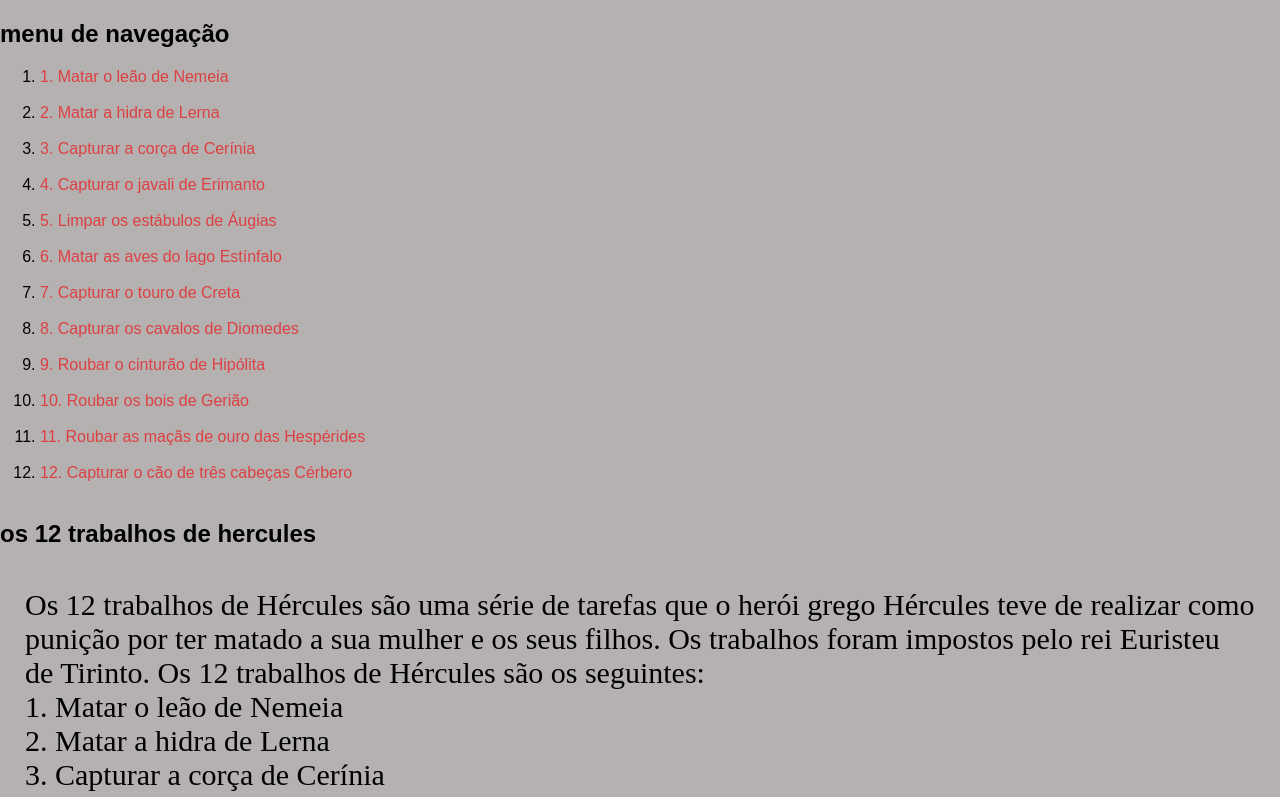
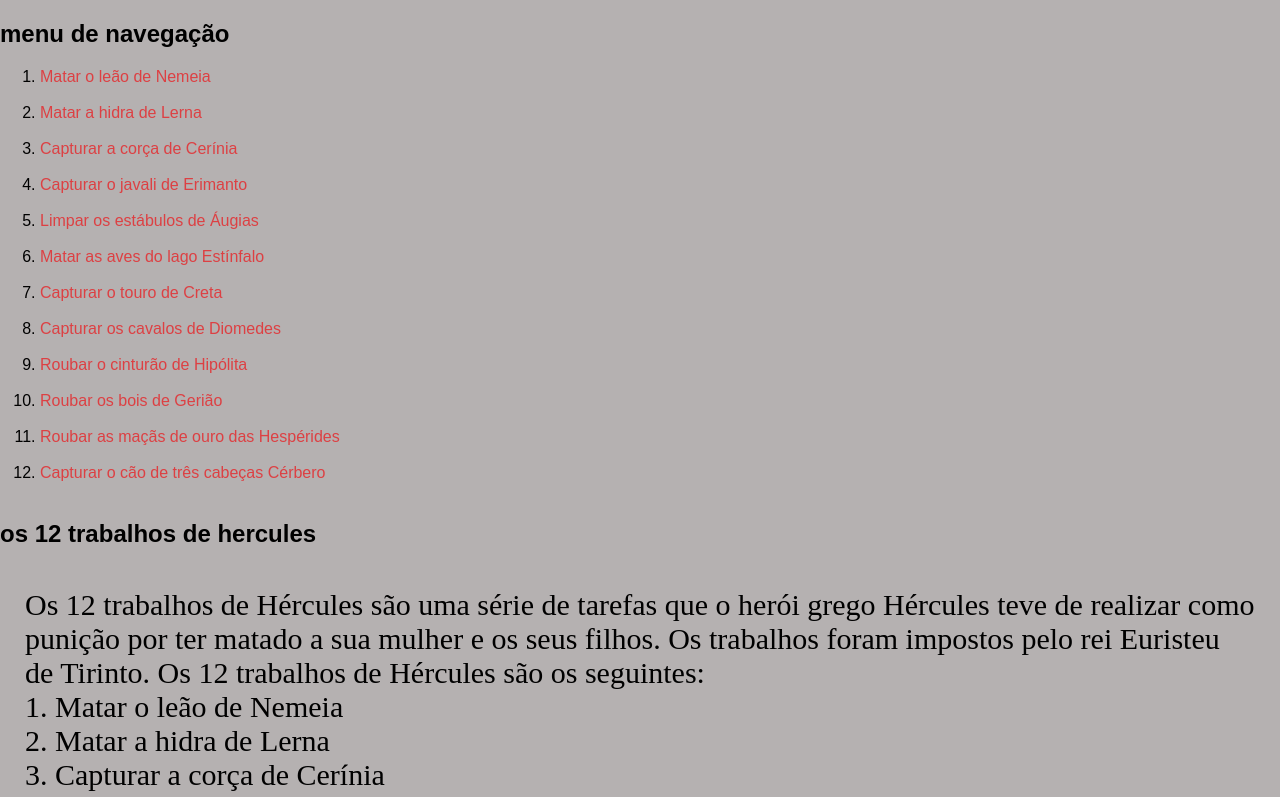
Before and after one commit to kaio177/12-trabalhos-de-hercules, a plain HTML site: page index.html in a window 1280 px wide. Shown: the top 797 px of the page. Drawn offline with Linux system fonts and the light colour scheme.

Commit message:
Add files via upload

```diff
--- a/index.html
+++ b/index.html
@@ -9,30 +9,30 @@
   <body>
     <h2 id="menu">menu de navegação</h2>
     <ol>
-      <li><a href="#leao_nemeia">1. Matar o leão de Nemeia</a></li>
+      <li><a href="#leao_nemeia"> Matar o leão de Nemeia</a></li>
       <br />
-      <li><a href="#lerna">2. Matar a hidra de Lerna</a></li>
+      <li><a href="#lerna"> Matar a hidra de Lerna</a></li>
       <br />
-      <li><a href="#corca">3. Capturar a corça de Cerínia</a></li>
+      <li><a href="#corca"> Capturar a corça de Cerínia</a></li>
       <br />
-      <li><a href="#javali">4. Capturar o javali de Erimanto</a></li>
+      <li><a href="#javali"> Capturar o javali de Erimanto</a></li>
       <br />
-      <li><a href="#augias">5. Limpar os estábulos de Áugias</a></li>
+      <li><a href="#augias"> Limpar os estábulos de Áugias</a></li>
       <br />
-      <li><a href="#estinfalo">6. Matar as aves do lago Estínfalo</a></li>
+      <li><a href="#estinfalo"> Matar as aves do lago Estínfalo</a></li>
       <br />
-      <li><a href="#touro">7. Capturar o touro de Creta</a></li>
+      <li><a href="#touro"> Capturar o touro de Creta</a></li>
       <br />
-      <li><a href="#diomedes">8. Capturar os cavalos de Diomedes</a></li>
+      <li><a href="#diomedes"> Capturar os cavalos de Diomedes</a></li>
       <br />
-      <li><a href="#hipolita">9. Roubar o cinturão de Hipólita</a></li>
+      <li><a href="#hipolita"> Roubar o cinturão de Hipólita</a></li>
       <br />
-      <li><a href="#geriao">10. Roubar os bois de Gerião</a></li>
+      <li><a href="#geriao"> Roubar os bois de Gerião</a></li>
       <br />
-      <li><a href="#maca">11. Roubar as maçãs de ouro das Hespérides</a></li>
+      <li><a href="#maca"> Roubar as maçãs de ouro das Hespérides</a></li>
       <br />
       <li>
-        <a href="#cerbero">12. Capturar o cão de três cabeças Cérbero</a>
+        <a href="#cerbero"> Capturar o cão de três cabeças Cérbero</a>
       </li>
       <br />
     </ol>
@@ -93,6 +93,7 @@
       javali de Erimanto aterrorizava a região de Erimanto. Hércules conseguiu
       capturar o javali de Erimanto depois de o perseguir durante um dia. <br />
     </p>
+    <img src="imagens/4.javali.jpg" alt="" />
     <a href="#menu">voltar ao menu de navegação</a>
 
     <h2 id="augias">5. Limpar os estábulos de Áugias</h2>
@@ -103,6 +104,7 @@
       conseguiu limpar os estábulos de Áugias desviando o curso de dois rios
       para os estábulos. <br />
     </p>
+    <img src="imagens/5.augias.jpg" alt="augias" />
     <a href="#menu">voltar ao menu de navegação</a>
 
     <h2 id="estinfalo">6. Matar as av es do lago Estínfalo</h2>
@@ -112,6 +114,7 @@
       Hércules conseguiu matar as aves do lago Estínfalo com a ajuda do seu arco
       e flechas. <br />
     </p>
+    <img src="imagens/6.estinfalo.jpg" alt="estinfalo" />
     <a href="#menu">voltar ao menu de navegação</a>
 
     <h2 id="touro">7. Capturar o touro de Creta</h2>
@@ -120,6 +123,7 @@
       de Creta aterrorizava a região de Creta. Hércules conseguiu capturar o
       touro de Creta depois de o perseguir durante um dia. <br />
     </p>
+    <img src="imagens/7.creta.jpg" alt="touro" />
     <a href="#menu">voltar ao menu de navegação</a>
 
     <h2 id="diomedes">8. Capturar os cavalos de Diomedes</h2>
@@ -129,6 +133,7 @@
       Hércules conseguiu capturar os cavalos de Diomedes depois de matar
       Diomedes e alimentar os cavalos com a carne de Diomedes. <br />
     </p>
+    <img src="imagens/8.diomedes.jpg" alt="diomedes" />
     <a href="#menu">voltar ao menu de navegação</a>
 
     <h2 id="hipolita">9. Roubar o cinturão de Hipólita</h2>
@@ -137,6 +142,7 @@
       amazonas, Hipólita. Hércules conseguiu roubar o cinturão de Hipólita
       depois de matar Hipólita e roubar o cinturão. <br />
     </p>
+    <img src="imagens/9.hipolita.jpg" alt="hipolita" />
     <a href="#menu">voltar ao menu de navegação</a>
 
     <h2 id="geriao">10. Roubar os bois de Gerião</h2>
@@ -145,6 +151,7 @@
       três cabeças que vivia na ilha de Eritéia. Hércules conseguiu roubar os
       bois de Gerião depois de matar Gerião e roubar os bois. <br />
     </p>
+    <img src="imagens/10.geriao.jpg" alt="geriao" />
     <a href="#menu">voltar ao menu de navegação</a>
 
     <h2 id="maca">11. Roubar as maçãs de ouro das Hespérides</h2>
@@ -154,6 +161,7 @@
       dragão de cem cabeças chamado Ladão. Hércules conseguiu roubar as maçãs de
       ouro das Hespérides depois de matar Ladão e roubar as maçãs. <br />
     </p>
+    <img src="imagens/11.hesperides.jpg" alt="maca" />
     <a href="#menu">voltar ao menu de navegação</a>
 
     <h2 id="cerbero">12. Capturar o cão de três cabeças Cérbero</h2>
@@ -165,6 +173,7 @@
       Tirinto, que ficou tão assustado com o cão que mandou Hércules devolvê-lo
       ao Hades. <br />
     </p>
-    <a href="#menu" style="display: block; margin-top: 20px;">Voltar ao topo</a>
+    <img src="imagens/12.cerbero.jpg" alt="cerbero" />
+    <a href="#menu" style="display: block; margin-top: 20px">Voltar ao topo</a>
   </body>
 </html>
```
Also changed, not shown: imagens/10.geriao.jpg (added), imagens/11.hesperides.jpg (added), imagens/12.cerbero.jpg (added), imagens/4.javali.jpg (added), imagens/5.augias.jpg (added), imagens/6.estinfalo.jpg (added), imagens/7.creta.jpg (added), imagens/8.diomedes.jpg (added), imagens/9.hipolita.jpg (added).
